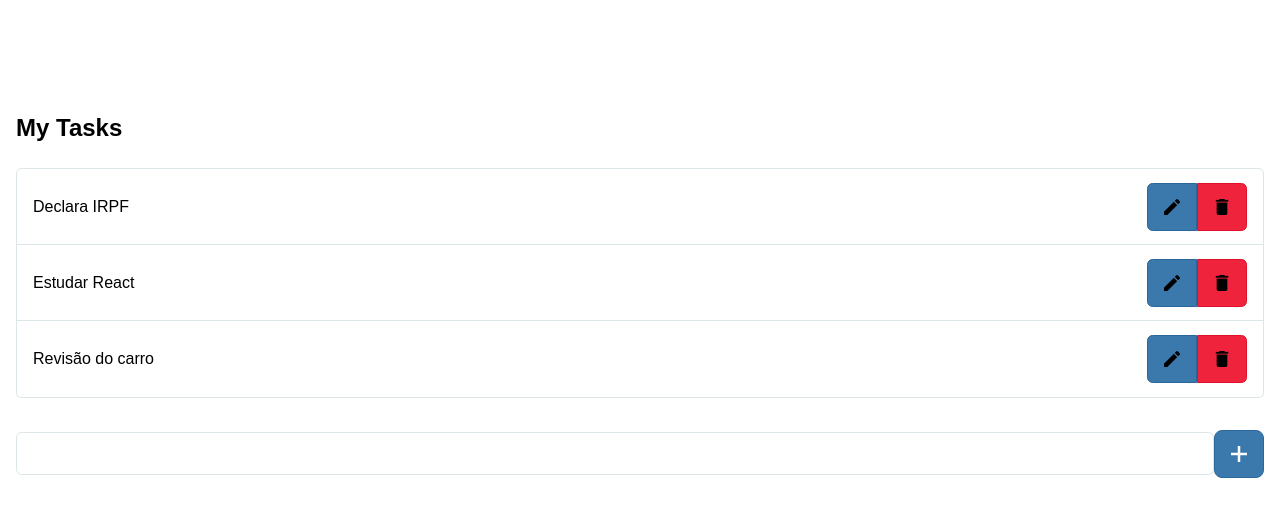
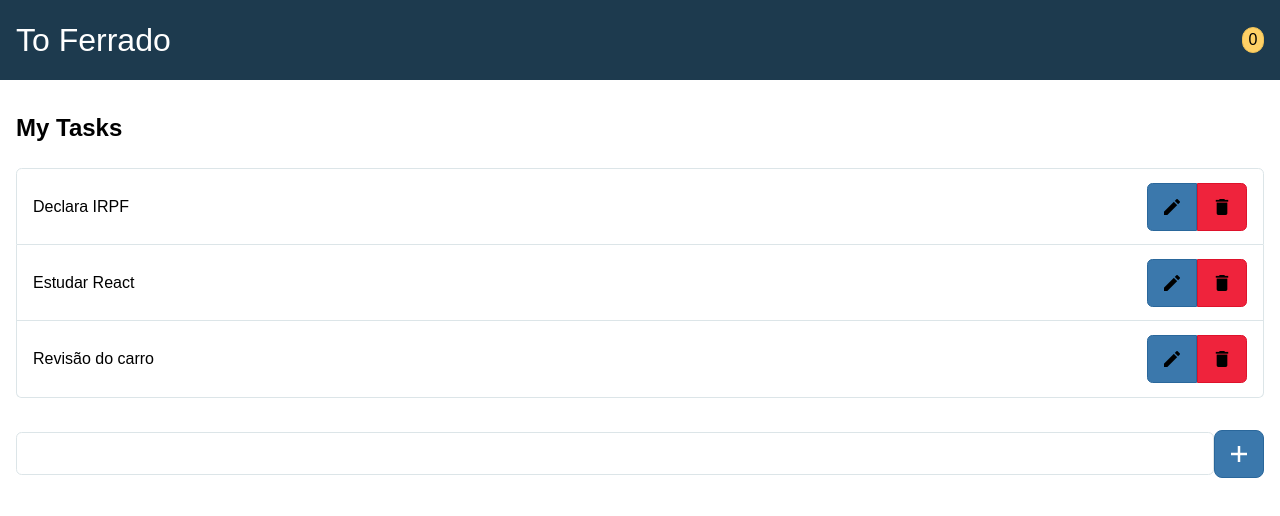
Before and after one commit to junioalmeida/puc-app-hibridas-toferrado, a React (Create React App) app: page / in a window 1280 px wide. Shown: the top 516 px of the page. Built offline with nearby package versions, Linux system fonts and the light colour scheme.

Commit message:
Create Header component

```diff
--- a/src/App.js
+++ b/src/App.js
@@ -1,9 +1,11 @@
 import React from 'react';
+import Header from './components/header';
 import Tasks from './components/Tasks';
 
 function App() {
   return (
     <div className="App">
+      <Header />
       <Tasks />
     </div>
   );
--- /dev/null
+++ b/src/components/Header.js
@@ -0,0 +1,16 @@
+import React, { Component } from 'react';
+
+class Header extends Component {
+    render() {
+        return (
+            <header className='headerBar'>
+                <div className='appName'>To Ferrado</div>
+                <div className='badge warning'>
+                    <span id="state">0</span>
+                </div>
+            </header>
+        );
+    }
+}
+
+export default Header;
```
